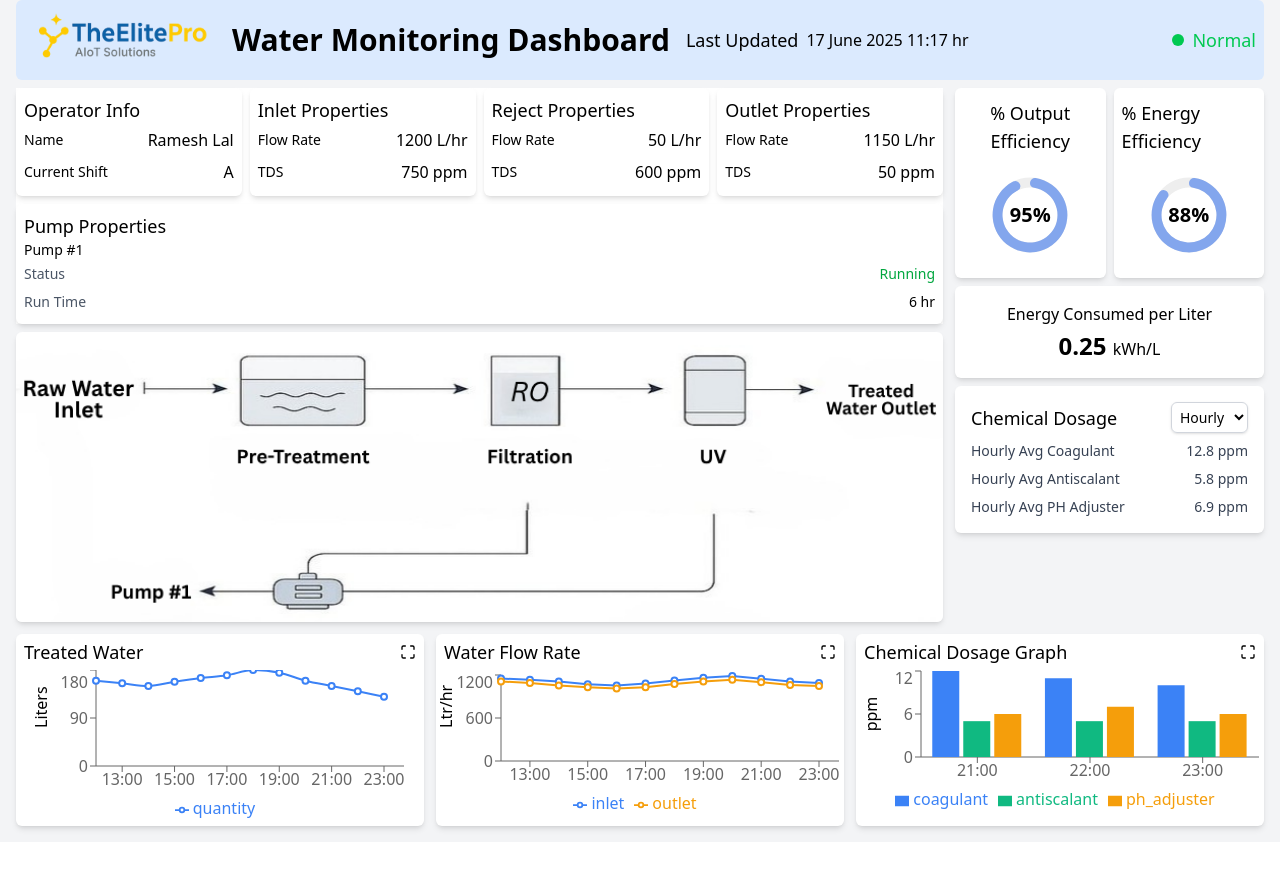
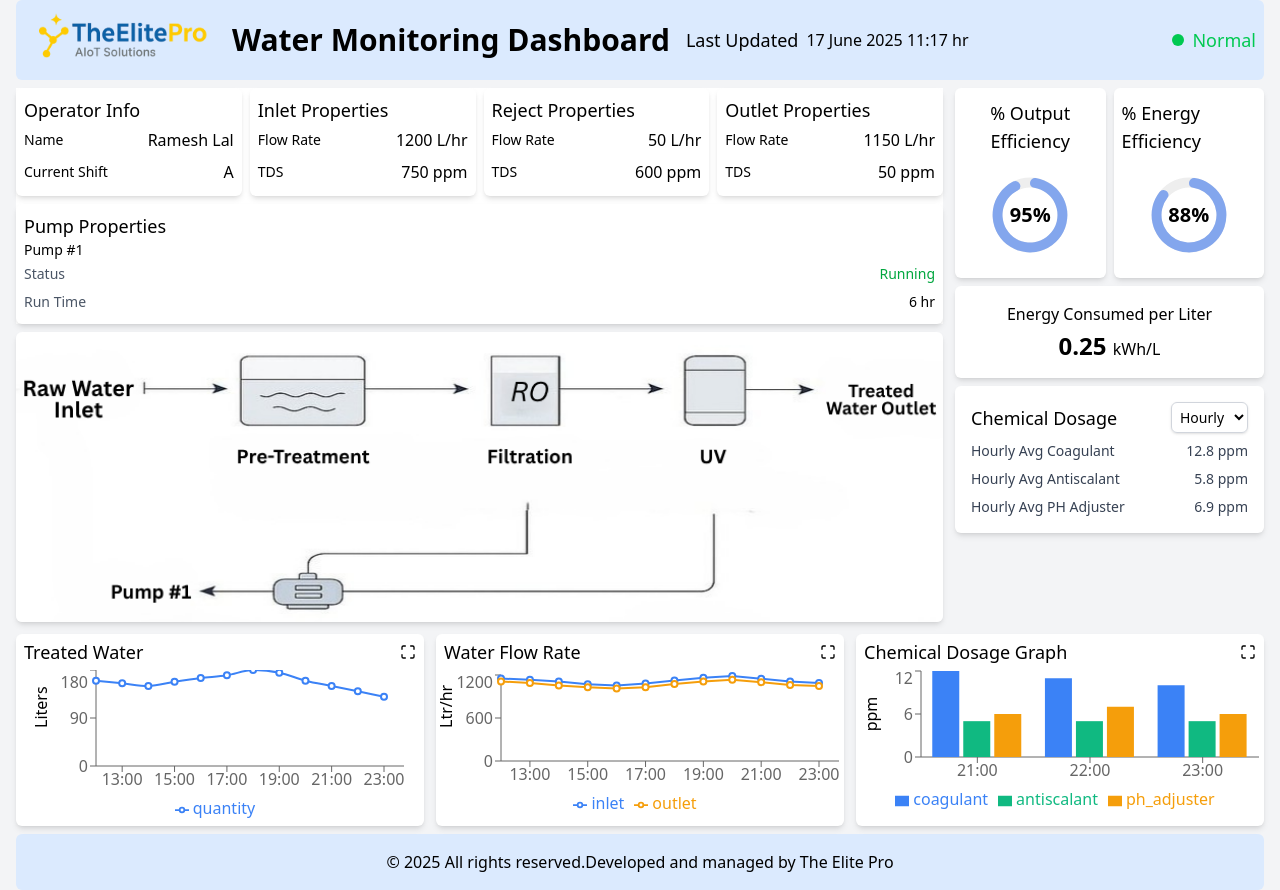
Before and after one commit to divyanshj0/dashboard, a Next.js app: page / in a window 1280 px wide. Before the commit the page ends 842 px from the top, so only its background shows below. Built offline with nearby package versions, Linux system fonts and the light colour scheme.

Commit message:
bottomspacing removed and footer added

```diff
--- a/app/page.js
+++ b/app/page.js
@@ -96,11 +96,14 @@ export default function Home() {
       </div>
 
       {/* Charts */}
-      <div className="grid grid-cols-1 md:grid-cols-2 lg:grid-cols-3 gap-3 mx-4 mt-3 pb-4">
+      <div className="grid grid-cols-1 md:grid-cols-2 lg:grid-cols-3 gap-3 mx-4 mt-3 ">
         <TreatedWaterChart view={view} />
         <FlowRaterChart view={view} />
         <ChemicalChart view={view} />
       </div>
+      <div className="bg-blue-100  text-center mx-4 mt-2 py-4 rounded-md">
+        <p className="text-md text-black">© {new Date().getFullYear()} All rights reserved.Developed and managed by The Elite Pro </p>
+      </div>
     </main>
   );
 }
```
